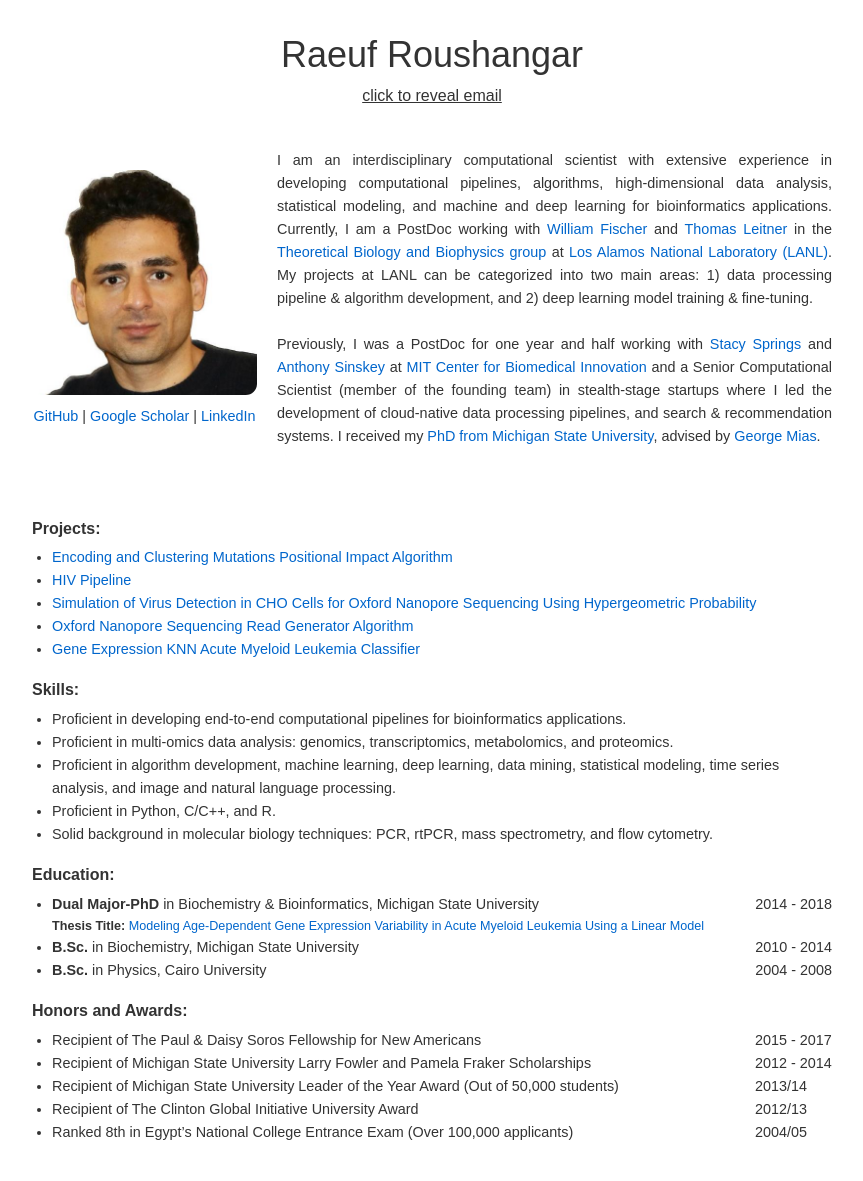
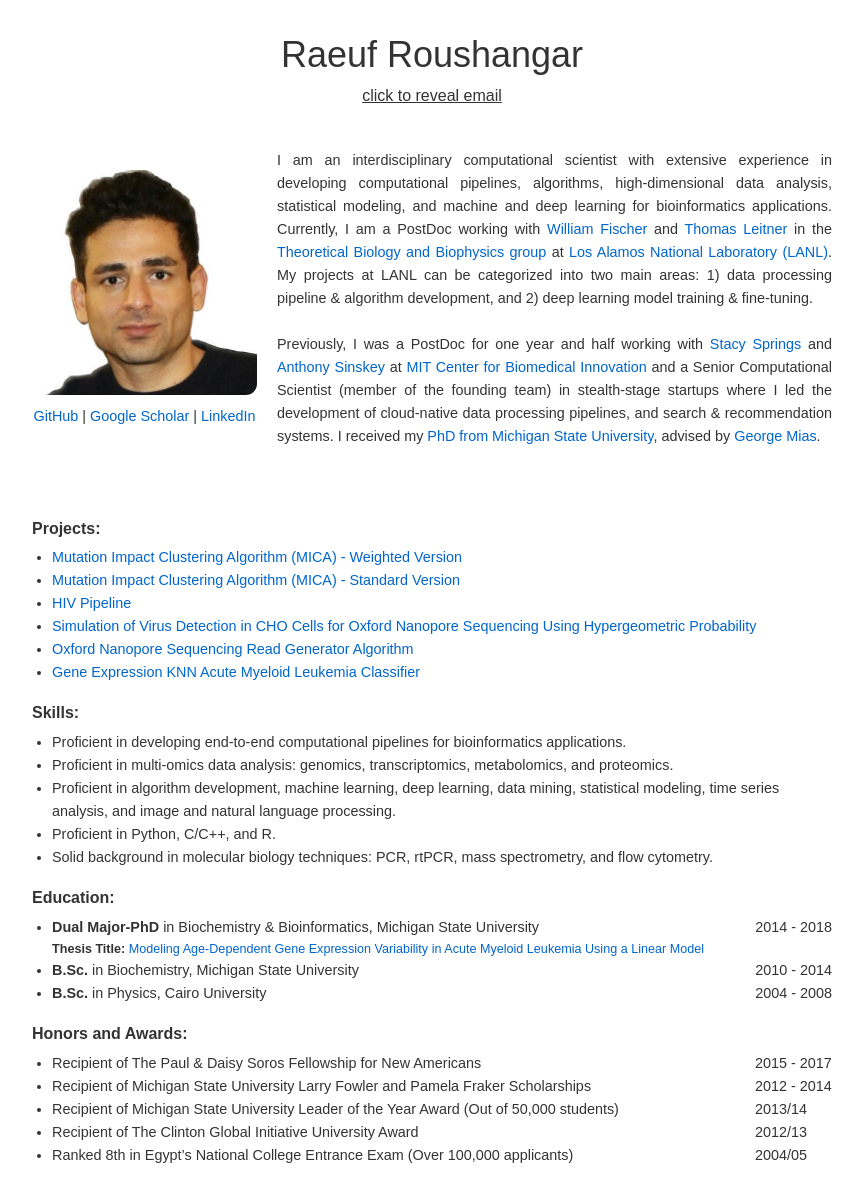
Before and after one commit to raeufroushangar/raeufroushangar.com, a Jekyll site: the page built from index.html, in a window 1280 px wide. Shown: the whole page, without its empty margins (208-1071 px from the left). Built offline with Jekyll 4.4.1, drawn with Linux system fonts in a browser that asks for light colours; before the commit the page ends 1158 px from its top, so only the background shows below that.

Commit message:
Added another porject and updated one of the current project name

```diff
--- a/index.html
+++ b/index.html
@@ -34,7 +34,8 @@ title: Home
 
 <h3 style="margin-bottom: 5px; font-size: 1em;">Projects:</h3>
 <ul style="margin-top: 0; font-size: 0.9em; padding-left: 20px;">
-  <li><a href="https://github.com/raeufroushangar/ECMPIA">Encoding and Clustering Mutations Positional Impact Algorithm</a></li>
+  <li><a href="https://github.com/raeufroushangar/MICA-Weighted">Mutation Impact Clustering Algorithm (MICA) - Weighted Version</a></li>
+  <li><a href="https://github.com/raeufroushangar/MICA-Standard">Mutation Impact Clustering Algorithm (MICA) - Standard Version</a></li>
   <li><a href="https://github.com/raeufroushangar/HIV_pipeline">HIV Pipeline</a></li>
   <li><a href="https://github.com/raeufroushangar/ONS_virus_detection_simulation">Simulation of Virus Detection in CHO Cells for Oxford Nanopore Sequencing Using Hypergeometric Probability</a></li>
   <li><a href="https://github.com/raeufroushangar/ONSRGA">Oxford Nanopore Sequencing Read Generator Algorithm</a></li>
```
